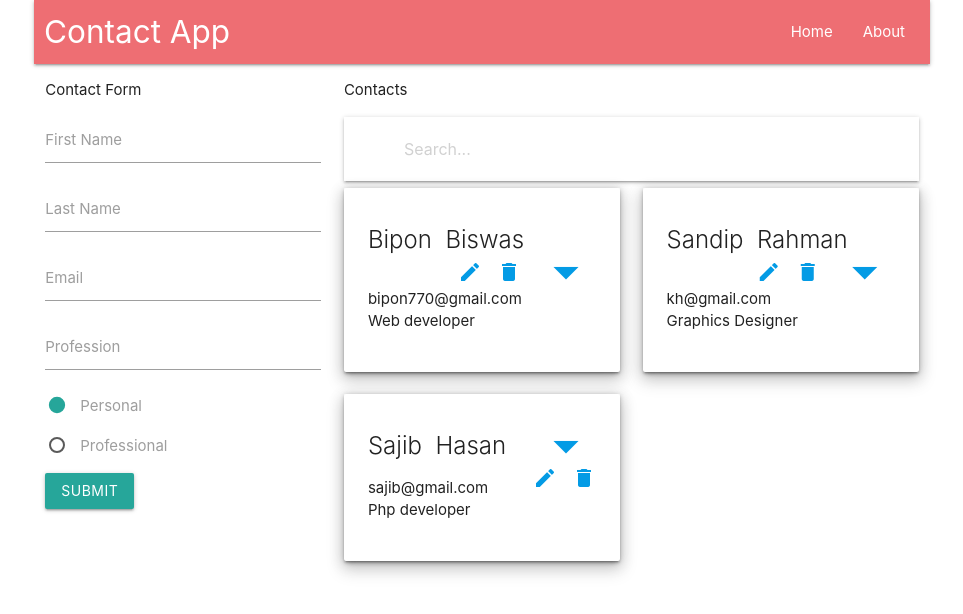
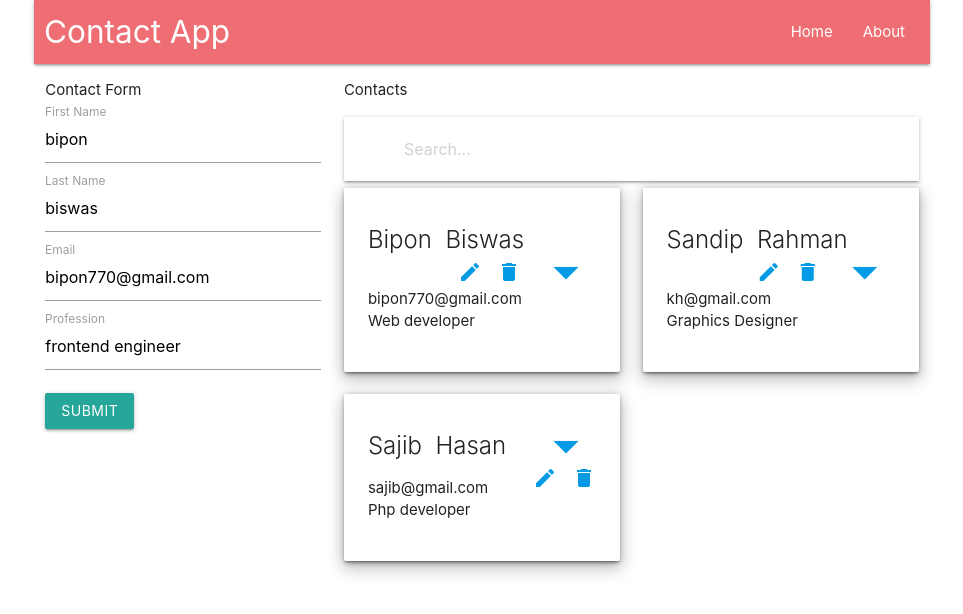
Before and after one commit to bipon68/react-practice, a React (Vite) app: page / in a window 1280 px wide. Shown: the top 614 px of the page, without its empty margins (158-1121 px from the left). Built offline with nearby package versions, Linux system fonts and the light colour scheme.

Commit message:
#6 uncontrolled commponent #2 uncontrolled com

```diff
--- a/src/components/App.js
+++ b/src/components/App.js
@@ -5,7 +5,7 @@ import ReactDOM from "react-dom";
 // import Friends from './Friends';
 import Header from "./Header";
 import Contacts from "./Contacts";
-import ContactForm from "./ContactForm";
+import ContactForm from "./ContactForm_un";
 
 import Counter from "./Counter";
 
--- /dev/null
+++ b/src/components/ContactForm_un.js
@@ -0,0 +1,74 @@
+import React, { Component } from 'react'
+
+ class ContactForm extends Component {
+
+    constructor(props){
+        super(props);
+        this.firstName = React.createRef();
+        this.lastName = React.createRef();
+        this.email = React.createRef();
+        this.profession = React.createRef();
+        this.handleSubmit = this.handleSubmit.bind(this)
+    }
+
+     handleSubmit = (e) => {
+        e.preventDefault();
+        const myValue = {
+            firstName: this.firstName.current.value,
+            lastName: this.lastName.current.value,
+            email: this.email.current.value,
+            profession: this.profession.current.value
+          };
+          console.log(myValue);
+     }
+
+    render() {
+        return (
+            <React.Fragment>
+                <p>Contact Form</p>
+                <form onSubmit={this.handleSubmit}>
+                    <div className="input-field">
+                        <label htmlFor="firstName">First Name</label>
+                        <input
+                            type="text"
+                            name="firstName"
+                            defaultValue='bipon'
+                            ref={this.firstName}
+                            />
+                    </div>
+                    <div className="input-field">
+                        <label htmlFor="lastName">Last Name</label>
+                        <input
+                            type="text"
+                            name="lastName"
+                            defaultValue='biswas'
+                            ref={this.lastName}
+                            />
+                    </div>
+                    <div className="input-field">
+                        <label htmlFor="email">Email</label>
+                        <input
+                            type="text"
+                            name="email"
+                            defaultValue='bipon770@gmail.com'
+                            ref={this.email}
+                            />
+                    </div>
+                    <div className="input-field">
+                        <label htmlFor="profession">Profession</label>
+                        <input
+                            type="text"
+                            name="profession"
+                            defaultValue='frontend engineer'
+                            ref={this.profession}
+                            />
+                    </div>
+                    <button class="btn waves-effect waves-light" type="submit">Submit</button>
+
+                </form>
+            </React.Fragment>
+        )
+    }
+}
+
+export default ContactForm;
```
